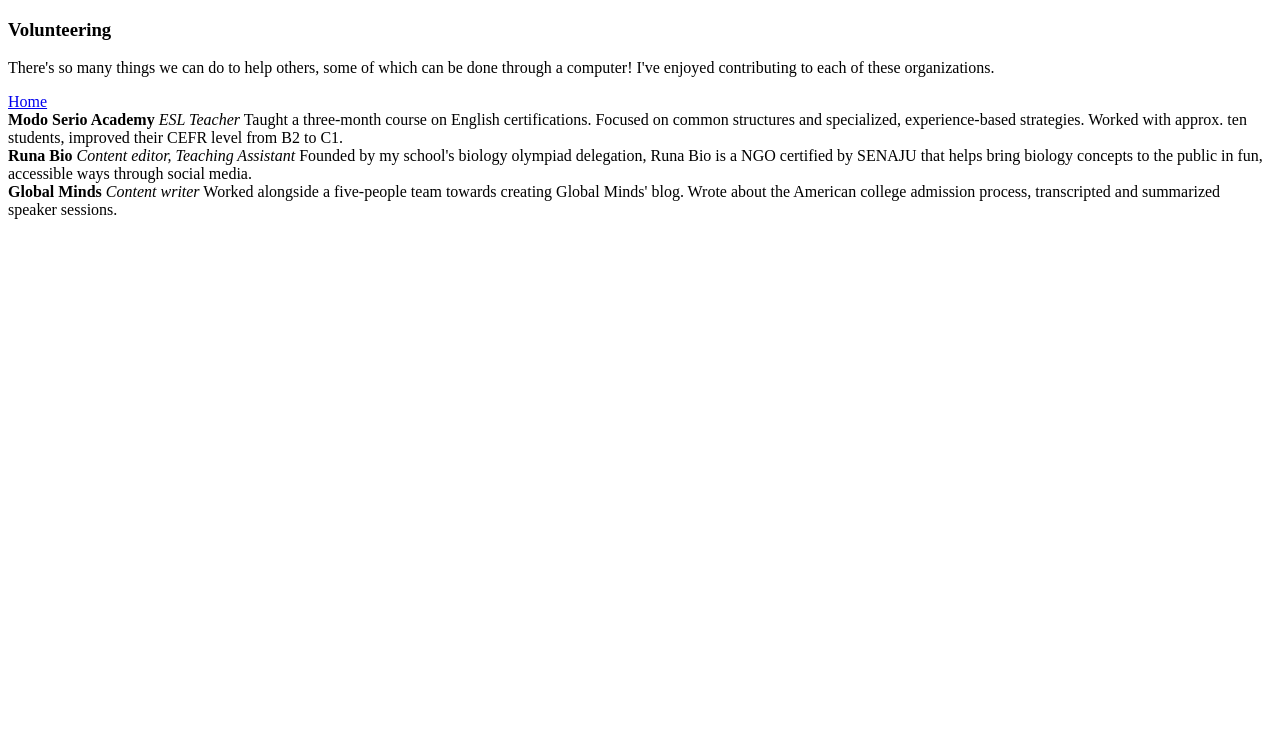
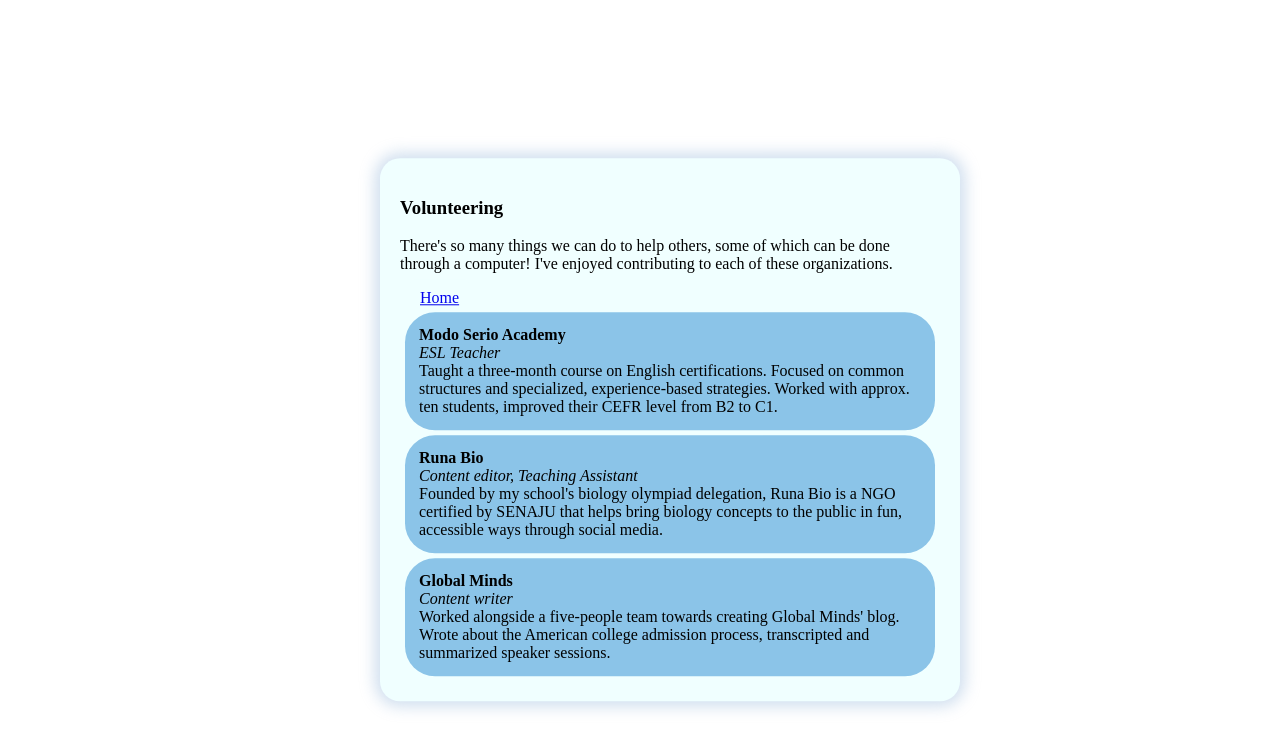
Before and after one commit to andraguoso/andraguoso.github.io, a plain HTML site: page volunteer.html in a window 1280 px wide. Drawn offline with Linux system fonts and the light colour scheme; a script that the page names is missing.

Commit message:
Update volunteer.html

```diff
--- a/volunteer.html
+++ b/volunteer.html
@@ -4,7 +4,7 @@
     <meta charset="UTF-8">
     <meta name="viewport" content="width=device-width, initial-scale=1.0">
     <title>Volunteer</title>
-    <link rel="stylesheet" href="volstyles.css">
+    <link rel="stylesheet" href="styles.css">
 </head>
 <body>
     <div id="card">
```
